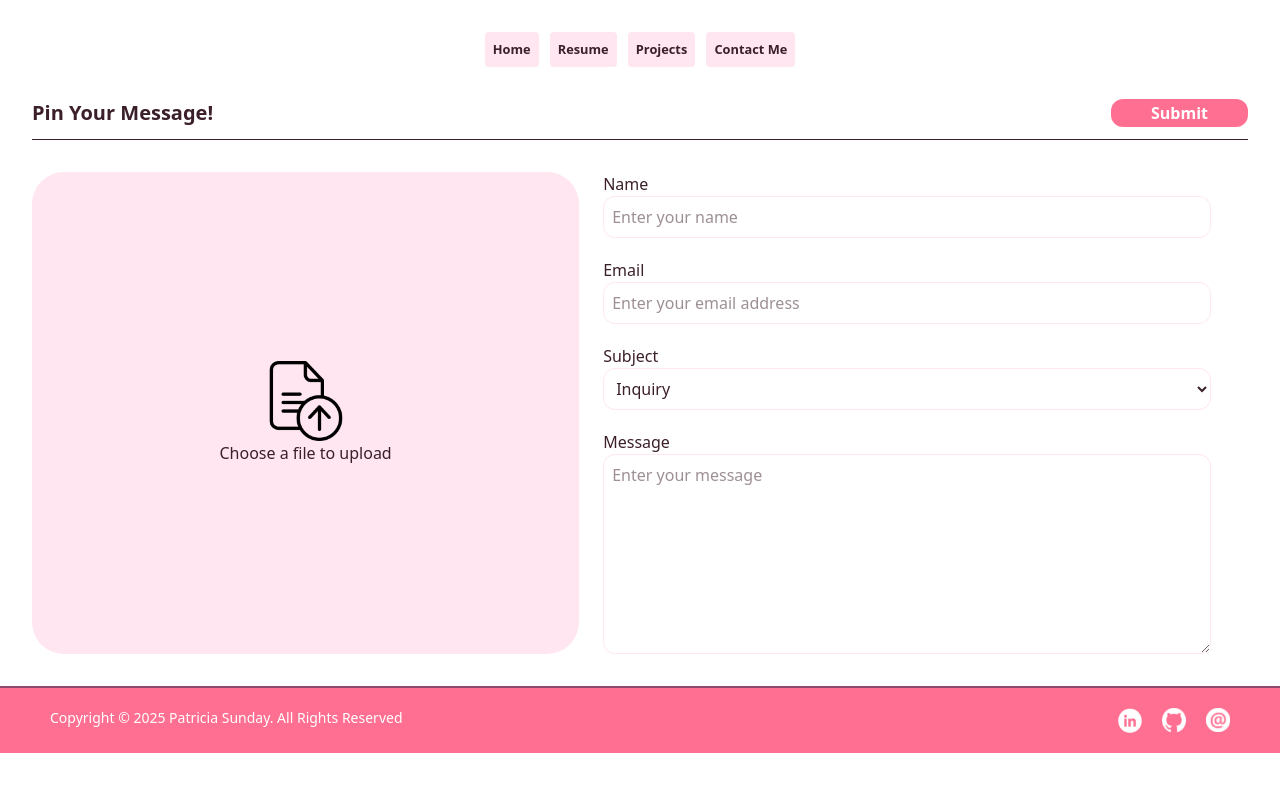
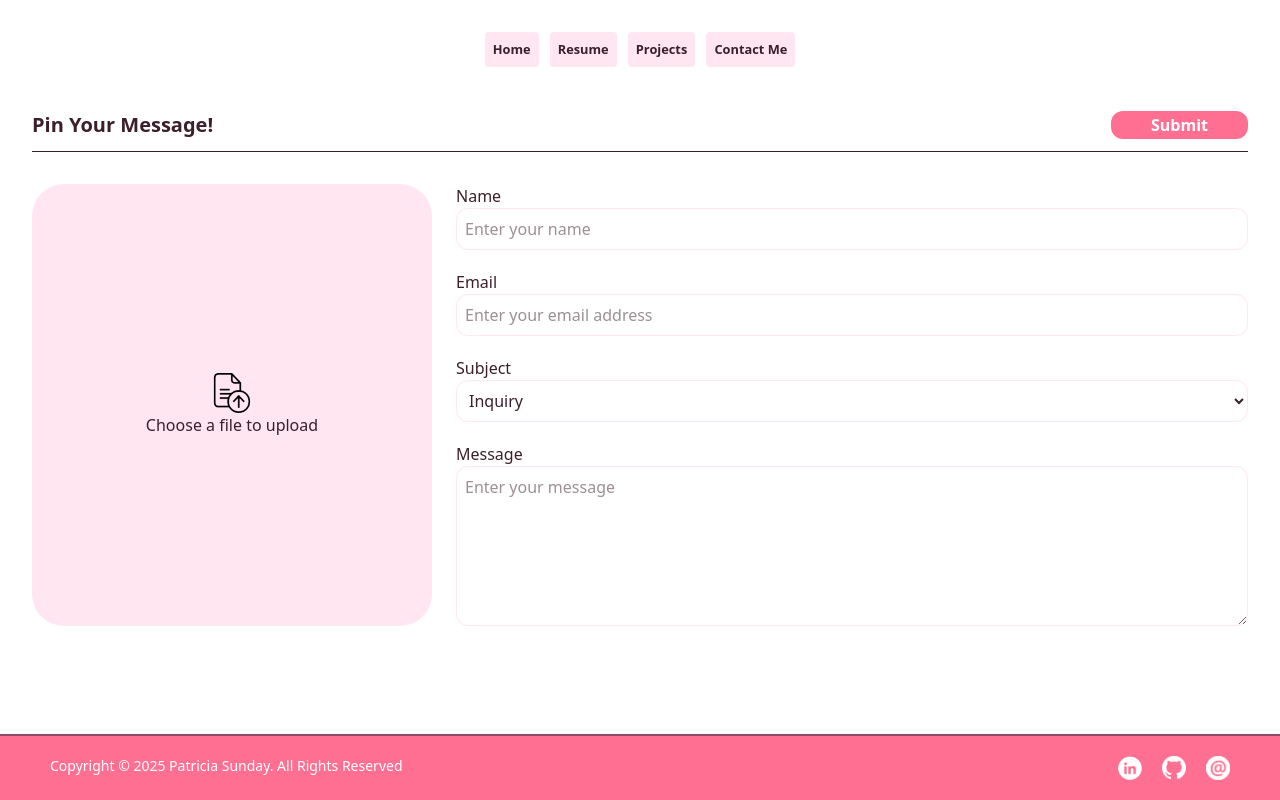
Before and after one commit to patriciasunday/personal-portfolio, a PHP site: page /pages/contactme.php in a window 1280 px wide. Run offline with PHP 8.4, Linux system fonts and the light colour scheme.

Commit message:
fix(contact): Fix content sizing and replace arbitrary utility values
Fix content sizing and spacing to improve layout aesthetics. Improve Tailwind use by replacing arbitrary utility class values with Tailwind values.

```diff
--- a/index.php
+++ b/index.php
@@ -1,7 +1,7 @@
 <!--
 Code written by Patricia Sunday
 Purpose: this is the homepage for my portfolio
-Last Edited: August 30, 2025
+Last Edited: December 30, 2025
 -->
 
 <!DOCTYPE html>
--- a/pages/contactme.php
+++ b/pages/contactme.php
@@ -1,10 +1,11 @@
 <!--
 Code written by Patricia Sunday
 Purpose: this is the contact form page for my portfolio
-Last Edited: June 24th, 2025
+Last Edited: December 30th, 2025
 -->
 <!DOCTYPE html>
-<html lang="en" class="h-[100%]">
+<!--using h-full to allow child <body> element to span full screen height-->
+<html lang="en" class="h-full">
     <head>
         <title>Contact Me</title>
         <meta charset="UTF-8">
@@ -13,46 +14,51 @@ Last Edited: June 24th, 2025
         <meta name="keywords" content="connect, portfolio, contact, contact me, message, email, form">
         <link rel="stylesheet" href="/styles/output.css">
     </head>
-    <body class="flex flex-col h-[100%] font-[Francois One] text-[var(--text-color)]">
-        <header class="m-8 flex flex-col gap-3">
+    <body class=" h-full flex flex-col text-[var(--text-color)]">
+        <header class="m-8 flex flex-col gap-6">
             <div class="self-center"><?php require "nav.php"; ?></div>
-            <div class="flex flex-row justify-between mt-5">
-                <h1 class="text-xl font-bold">Pin Your Message!</h1>
-                <input type="submit" form="contact" class="bg-[var(--primary-contrast)] text-[var(--bg-color)] font-bold px-10 rounded-xl active:bg-[var(--text-color)]">
+            <!--form title header group-->
+            <div class="flex flex-col gap-3">
+                <div class="flex flex-row justify-between mt-5">
+                    <h1 class="text-xl font-bold">Pin Your Message!</h1>
+                    <input type="submit" form="contact" class="px-10 rounded-xl bg-[var(--primary-contrast)] text-[var(--bg-color)] font-bold active:bg-[var(--text-color)]">
+                </div>
+                <hr>
             </div>
-            <hr>
         </header>
-        <main class="grow m-8 mt-0">
+        <main class="m-8 mt-0 grow">
             <!--contact form (name, email, message)-->
-            <form id="contact" method="GET" action="mailto:patriciasnsunday@outlook.com" class="flex flex-row gap-6" ><!--todo: change method and action once php form handling is configured-->
-                <div id="file-upload" class="bg-[var(--primary-color)] rounded-4xl min-w-[45%] input-group-flex justify-center items-center">
+            <form id="contact" method="GET" action="mailto:patriciasnsunday@outlook.com" class="flex flex-col md:flex-row gap-6" >
+                <div id="file-upload" class="input-flex bg-[var(--primary-color)] min-w-100 rounded-4xl justify-center items-center py-4">
                     <label for="file">
-                        <img src="../media/fileupload.png" alt="File upload symbol" class="w-[5rem] m-auto">
+                        <img src="../media/fileupload.png" alt="File upload symbol" class="w-10 m-auto">
                         Choose a file to upload
                     </label>
                     <input type="file" id="file" form="contact" class="hidden">
                 </div>
-                <div class="input-group-flex min-w-[50%] gap-5">
-                    <div class="input-group-flex">
+                <!--form text input section-->
+                <!--flex-grow to expand into available page width-->
+                <div class="input-flex gap-5 grow">
+                    <div class="input-flex">
                         <label for="name">Name</label>
                         <input type="text" id="name" name="name" placeholder="Enter your name" class="input-border" required>
                     </div>
-                    <div class="input-group-flex">
+                    <div class="input-flex">
                         <label for="email">Email</label>
                         <input type="email" id="email" name="email" placeholder="Enter your email address" class="input-border" required>
                     </div>
-                    <div class="input-group-flex">
+                    <div class="input-flex">
                         <label for="subject">Subject</label>
                         <select id="subject" name="subject" class="input-border" required>
-                           <div class="inline"><img src="../images/algonquin-b-building.jpg"> <option>Inquiry</option></div>
+                            <option>Inquiry</option>
                             <option>Feedback</option>
                             <option>Offer</option>
                             <option>Freelancing</option>
                         </select>
                     </div>
-                    <div class="input-group-flex">
+                    <div class="input-flex">
                         <label for="message">Message</label>
-                        <textarea id="message" name="message" placeholder="Enter your message" class="input-border min-h-[200px]" required></textarea>
+                        <textarea id="message" name="message" placeholder="Enter your message" class="input-border min-h-40" required></textarea>
                     </div>
                 </div>
             </form>
@@ -61,9 +67,8 @@ Last Edited: June 24th, 2025
     </body>
 </html>
 <!--
-todo: remove required attrib from inputs & use js or php
-todo: use universal variable for font for all pages
 todo: fix file upload so that clicking on any part of the div prompts upload
 todo: fix file upload so that the label changes to their filename when they put in file
-todo: replace arbitrary custom values
+todo: use js to fix mailto mechanism & have form body in the generated email
+todo: change method, action, and remove required attributes once php form handling is configured
 -->
--- a/styles/input.css
+++ b/styles/input.css
@@ -16,7 +16,7 @@
 }
 
 /*for contactme.php --flex structure for input and corresponding label*/
-.input-group-flex{
+.input-flex{
     @apply flex;
     @apply flex-col;
 }
--- a/styles/output.css
+++ b/styles/output.css
@@ -7,7 +7,6 @@
       "Segoe UI Emoji", "Segoe UI Symbol", "Noto Color Emoji";
     --font-mono: ui-monospace, SFMono-Regular, Menlo, Monaco, Consolas, "Liberation Mono",
       "Courier New", monospace;
-    --color-white: #fff;
     --spacing: 0.25rem;
     --text-sm: 0.875rem;
     --text-sm--line-height: calc(1.25 / 0.875);
@@ -274,6 +252,9 @@
   .h-98 {
     height: calc(var(--spacing) * 98);
   }
+  .h-\[100\%\] {
+    height: 100%;
+  }
   .h-full {
     height: 100%;
   }
@@ -283,8 +264,11 @@
   .max-h-90 {
     max-height: calc(var(--spacing) * 90);
   }
-  .min-h-\[200px\] {
-    min-height: 200px;
+  .min-h-40 {
+    min-height: calc(var(--spacing) * 40);
+  }
+  .w-10 {
+    width: calc(var(--spacing) * 10);
   }
   .w-15 {
     width: calc(var(--spacing) * 15);
@@ -295,12 +279,6 @@
   .w-100 {
     width: calc(var(--spacing) * 100);
   }
-  .w-225 {
-    width: calc(var(--spacing) * 225);
-  }
-  .w-\[5rem\] {
-    width: 5rem;
-  }
   .w-full {
     width: 100%;
   }
@@ -310,11 +288,23 @@
   .max-w-225 {
     max-width: calc(var(--spacing) * 225);
   }
-  .min-w-40 {
-    min-width: calc(var(--spacing) * 40);
+  .min-w-50 {
+    min-width: calc(var(--spacing) * 50);
   }
-  .min-w-\[45\%\] {
-    min-width: 45%;
+  .min-w-100 {
+    min-width: calc(var(--spacing) * 100);
+  }
+  .min-w-200 {
+    min-width: calc(var(--spacing) * 200);
+  }
+  .min-w-300 {
+    min-width: calc(var(--spacing) * 300);
+  }
+  .min-w-500 {
+    min-width: calc(var(--spacing) * 500);
+  }
+  .min-w-1000 {
+    min-width: calc(var(--spacing) * 1000);
   }
   .min-w-\[50\%\] {
     min-width: 50%;
@@ -479,14 +466,14 @@
   .p-8 {
     padding: calc(var(--spacing) * 8);
   }
-  .px-8 {
-    padding-inline: calc(var(--spacing) * 8);
-  }
   .px-10 {
     padding-inline: calc(var(--spacing) * 10);
   }
   .px-\[50px\] {
     padding-inline: 50px;
+  }
+  .py-4 {
+    padding-block: calc(var(--spacing) * 4);
   }
   .py-\[20px\] {
     padding-block: 20px;
@@ -648,7 +623,7 @@
     }
   }
 }
-.input-group-flex {
+.input-flex {
   display: flex;
   flex-direction: column;
 }
```
Also changed, not shown: other parts of styles/output.css (+0 -36 lines).
